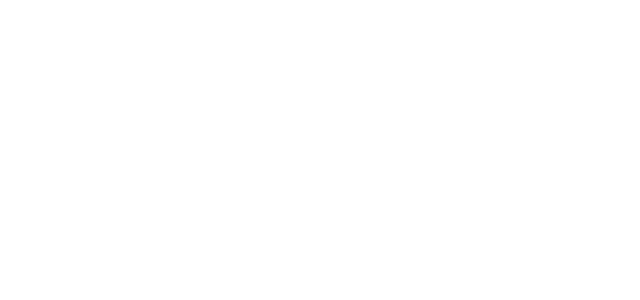
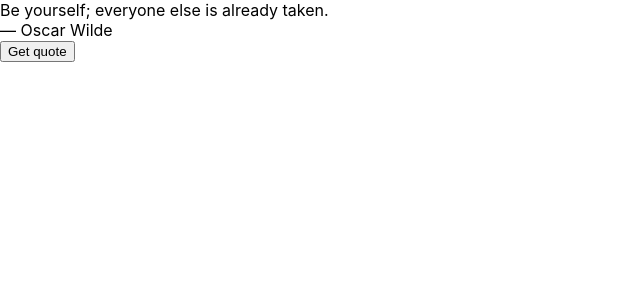
Before and after one commit to victor-likes-coding/fcc-fe-projects, a React (Create React App) app: page / in a window 1280 px wide. Shown: the top 300 px of the page, without its empty margins (0-640 px from the left). Built offline with nearby package versions, Linux system fonts and the light colour scheme.

Commit message:
add redux to react

```diff
--- a/src/App.js
+++ b/src/App.js
@@ -1,11 +1,39 @@
+import { connect } from "react-redux";
+import { getQuote } from "./state/actionCreators";
 
-function App() {
+const App = ({ selected, getNewQuote }) => {
+  const { quote, author } = selected;
   return (
     <div className="App">
-      <header className="App-header">
-      </header>
+      <div className="container">
+        <div className="quote-container">
+          <section className="quote">{quote}</section>
+          <section className="author">&mdash; {author}</section>
+          <section className="social-media"></section>
+          <section className="new-quote">
+            <form onSubmit={getNewQuote}>
+              <button type="submit">Get quote</button>
+            </form>
+          </section>
+        </div>
+      </div>
     </div>
   );
-}
+};
 
-export default App;
+const mapStateToProps = ({ selected }) => {
+  return {
+    selected,
+  };
+};
+
+const mapDispatchToProps = (dispatch) => {
+  return {
+    getNewQuote: (event) => {
+      event.preventDefault();
+      dispatch(getQuote());
+    },
+  };
+};
+
+export default connect(mapStateToProps, mapDispatchToProps)(App);
--- a/src/index.js
+++ b/src/index.js
@@ -1,14 +1,24 @@
-import React from 'react';
-import ReactDOM from 'react-dom';
-import './scss/index.scss';
-import App from './App';
-import reportWebVitals from './reportWebVitals';
+import React from "react";
+import ReactDOM from "react-dom";
+import "./scss/index.scss";
+import App from "./App";
+import reportWebVitals from "./reportWebVitals";
+import { Provider } from "react-redux";
+import { store } from "./state/store";
+
+const Container = () => {
+  return (
+    <Provider store={store}>
+      <App />
+    </Provider>
+  );
+};
 
 ReactDOM.render(
   <React.StrictMode>
-    <App />
+    <Container />
   </React.StrictMode>,
-  document.getElementById('root')
+  document.getElementById("root")
 );
 
 // If you want to start measuring performance in your app, pass a function
```
